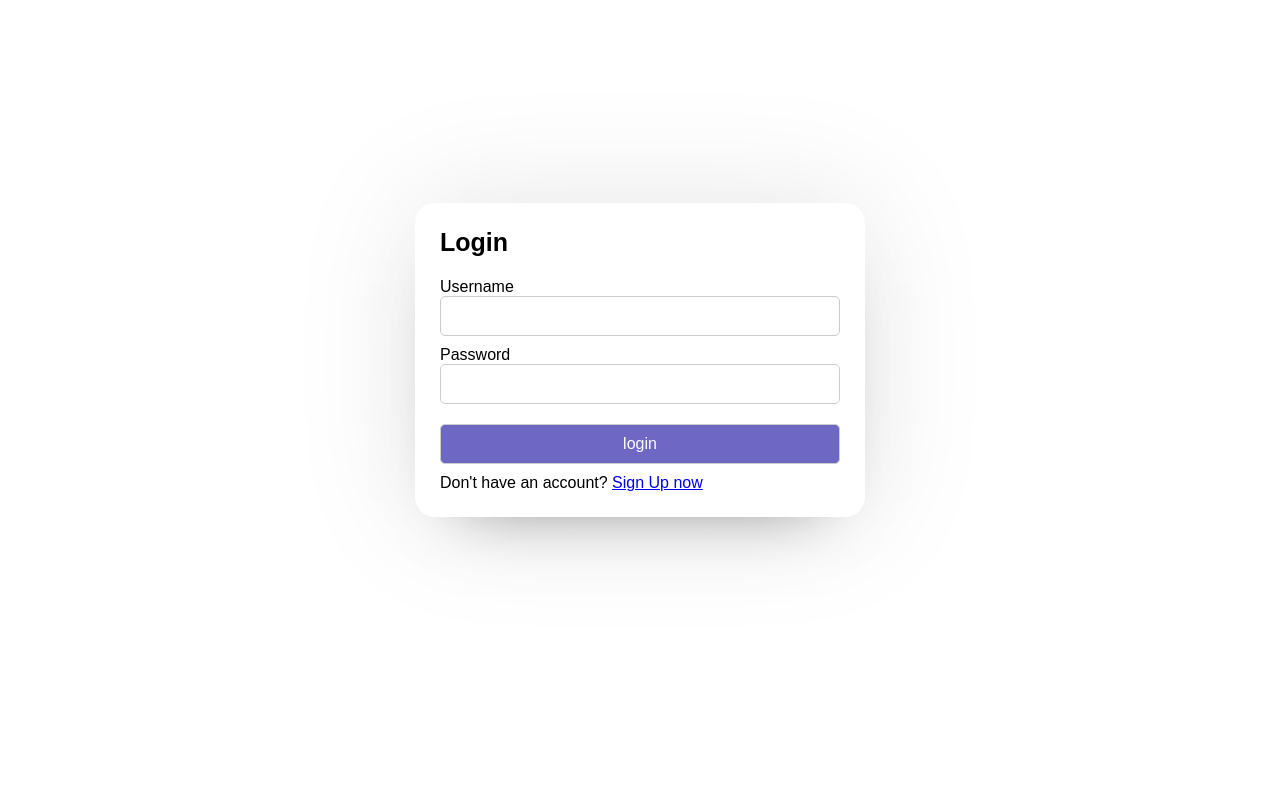
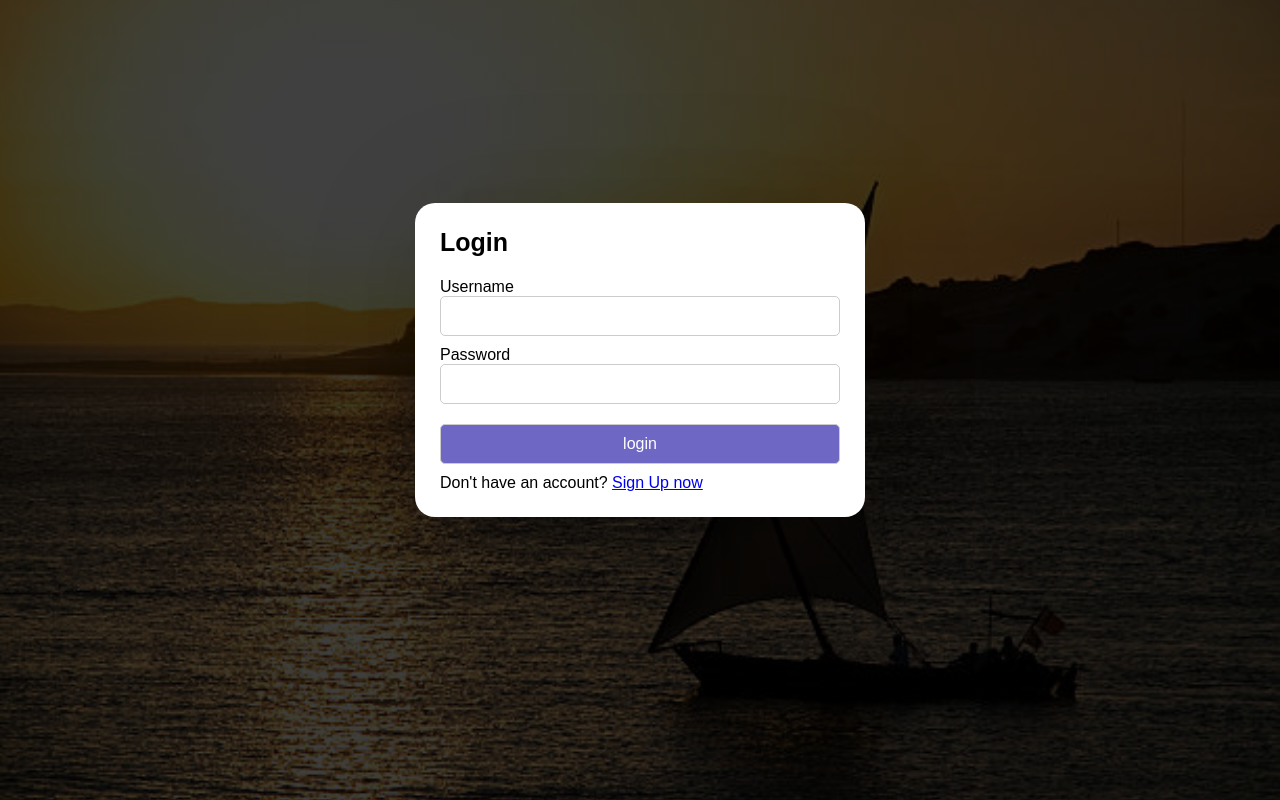
Before and after one commit to nzekiemmanuel/Discover-Africa, a plain HTML site: page login.html in a window 1280 px wide. Drawn offline with Linux system fonts and the light colour scheme.

Commit message:
Add files via upload

```diff
--- a/2style.css
+++ b/2style.css
@@ -5,7 +5,11 @@
     font-family: 'poppins', sans-serif;
 }
 body{
-    background: white;
+    width: 100%;
+    height: 100vh;
+    background-image: linear-gradient(rgba(0,0,0,0.75),rgba(0,0,0,0.75)),url(mombasa.jpg);
+    background-size: cover;
+    background-position: center;
 }
 .container{
     display: flex;
```
